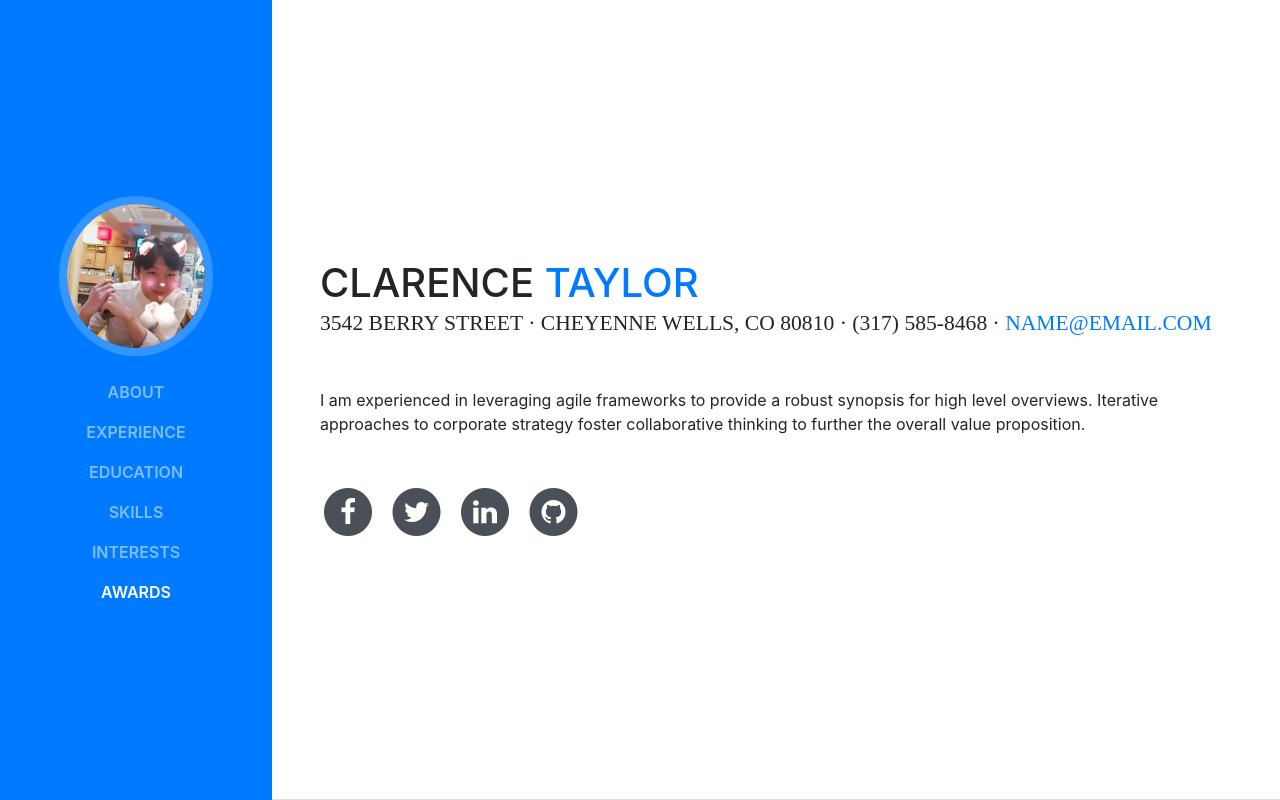
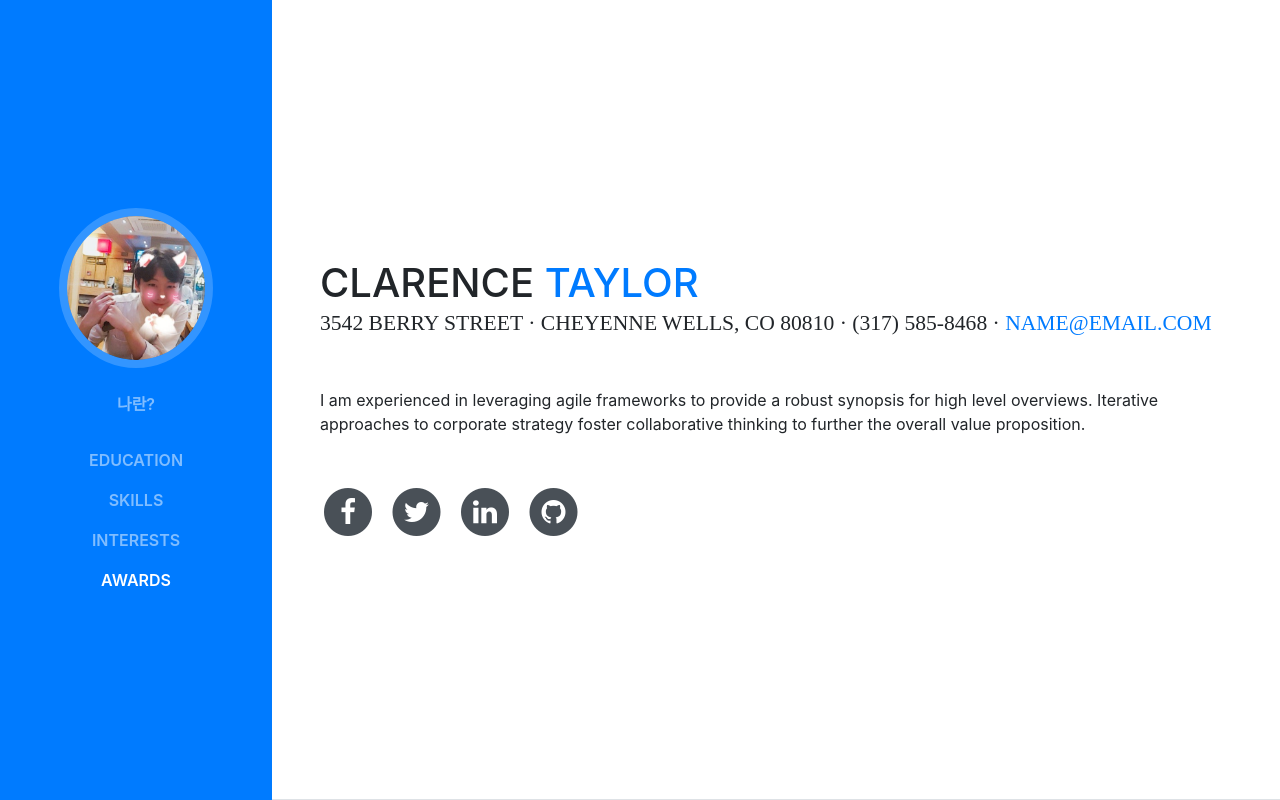
Before and after one commit to ahnjunwoo/ahnPortpolio, a website with bundled scripts: page index.html in a window 1280 px wide. Shown: the top 800 px of the page. Built offline with nearby package versions, Linux system fonts and the light colour scheme; a web font is replaced by a local one.

Commit message:
젠킨스 테스트

```diff
--- a/index.html
+++ b/index.html
@@ -40,10 +40,10 @@
         <div class="collapse navbar-collapse" id="navbarSupportedContent">
             <ul class="navbar-nav">
                 <li class="nav-item">
-                    <a class="nav-link js-scroll-trigger" href="#about">About</a>
+                    <a class="nav-link js-scroll-trigger" href="#about">나란?</a>
                 </li>
                 <li class="nav-item">
-                    <a class="nav-link js-scroll-trigger" href="#experience">Experience</a>
+                    <a class="nav-link js-scroll-trigger" href="#experience"></a>
                 </li>
                 <li class="nav-item">
                     <a class="nav-link js-scroll-trigger" href="#education">Education</a>
```
